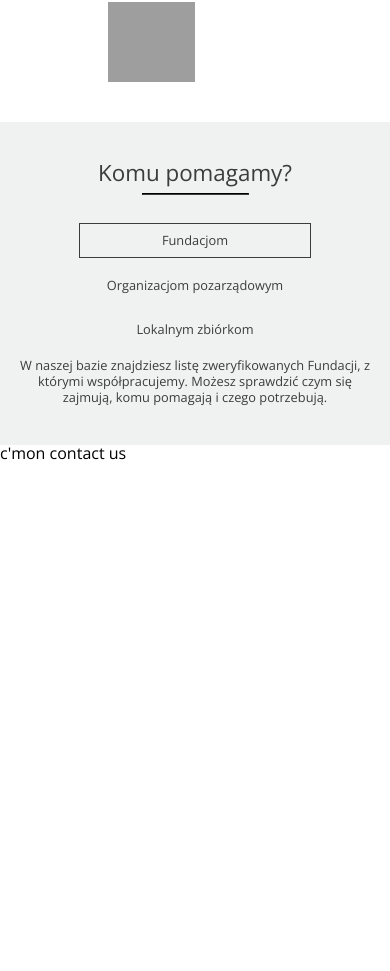
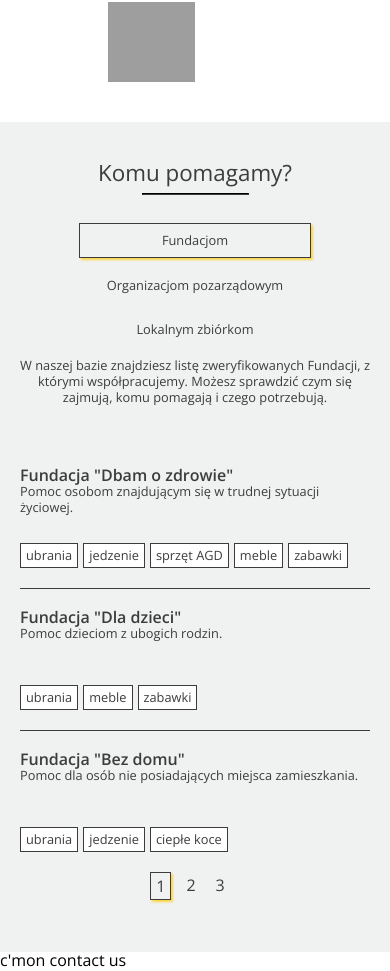
Before and after one commit to szymondros/portf, a React (Create React App) app: page / in a window 390 px wide. Shown: the part 2680-3651 px from the top of the page. Before the commit the page ends 3144 px from the top, so only its background shows below. Built offline with nearby package versions, Linux system fonts and the light colour scheme; grey boxes are pictures that could not be loaded.

Commit message:
who we help mobile version

```diff
--- a/src/components/HelpButton.js
+++ b/src/components/HelpButton.js
@@ -1,12 +1,9 @@
 import React, {useState, useEffect} from 'react';
 
-const HelpButton = ({setOrganization, currentOrganization, text, textToSet}) => {
-
-    const [active, setActive] = useState(false);
+const HelpButton = ({setOrganization, currentOrganization, text, textToSet, data}) => {
 
     const clickHandler = () => {
-        setOrganization(textToSet);
-        setActive(!active);
+        setOrganization(textToSet, data);
     }
 
     useEffect(() => {
--- /dev/null
+++ b/src/components/HelpList.js
@@ -0,0 +1,23 @@
+import React from 'react';
+
+const HelpList = ({currentItems}) => {
+    return (
+        <ul className="help__item-list">
+            { currentItems.map((item, index) =>
+                <li key={index}>
+                    <div className="help__list__title">
+                        <h2>{item.title}</h2>
+                        <p className="item-list__title">{item.desc}</p>
+                    </div>
+                    <div className="help__list__tags">
+                        {
+                            item.items.map((item, index) => <p className="list-tag" key={index}>{item}</p>)
+                        }
+                    </div>
+                </li>
+            )}
+        </ul>
+    );
+};
+
+export default HelpList;
--- a/src/components/HomeWhoWeHelp.js
+++ b/src/components/HomeWhoWeHelp.js
@@ -1,14 +1,33 @@
-import React, {useState} from 'react';
+import React, {useEffect, useState} from 'react';
 import "../scss/home/home-who-we-help.scss";
 import HelpButton from "./HelpButton";
+import collections from "../data/collections";
+import organizations from "../data/organizations";
+import foundations from "../data/foundations";
+import HelpList from "./HelpList";
+import Pagination from "./Pagination";
 
 const HomeWhoWeHelp = () => {
 
     const [currentOrganization, setCurrentOrganization] = useState("Fundacji");
+    const [currentData, setCurrentData] = useState(foundations);
+    const [currentPage, setCurrentPage] = useState(1);
+    const [currentItems, setCurrentItems] = useState([]);
+    const [itemsPerPage] = useState(3);
 
-    const setCurrentHandler = (textToSet) => {
+    const setCurrentHandler = (textToSet, data) => {
         setCurrentOrganization(textToSet);
+        setCurrentData(data);
+        setCurrentPage(1);
     }
+
+    useEffect(() => {
+        const indexOfLastPost = currentPage * itemsPerPage;
+        const indexOfFirstPost = indexOfLastPost - itemsPerPage;
+        setCurrentItems(currentData.slice(indexOfFirstPost, indexOfLastPost));
+    },[currentData, currentPage]);
+
+    const paginate = pageNumber => setCurrentPage(pageNumber);
 
     return (
         <section id="who-we-help" className="home__help home__page__wrapper">
@@ -18,26 +37,36 @@ const HomeWhoWeHelp = () => {
                 <HelpButton setOrganization={setCurrentHandler}
                             currentOrganization={currentOrganization}
                             text="Fundacjom"
-                            textToSet="Fundacji"/>
+                            textToSet="Fundacji"
+                            data={foundations}/>
 
                 <HelpButton setOrganization={setCurrentHandler}
                             currentOrganization={currentOrganization}
                             text="Organizacjom pozarządowym"
-                            textToSet="Organizacji pozarządowych"/>
+                            textToSet="Organizacji pozarządowych"
+                            data={organizations}/>
 
                 <HelpButton setOrganization={setCurrentHandler}
                             currentOrganization={currentOrganization}
                             text="Lokalnym zbiórkom"
-                            textToSet="Lokalnych zbiórek"/>
+                            textToSet="Lokalnych zbiórek"
+                            data={collections}/>
             </div>
-            <p>W naszej bazie znajdziesz listę zweryfikowanych {currentOrganization}, z którymi współpracujemy. Możesz
+            <p className="help__description">W naszej bazie znajdziesz listę zweryfikowanych {currentOrganization}, z którymi współpracujemy. Możesz
                 sprawdzić
                 czym się zajmują, komu pomagają i czego potrzebują.</p>
-            <ul>
-                <li></li>
-                <li></li>
-                <li></li>
-            </ul>
+            <HelpList currentItems={currentItems} />
+            {
+                currentData.length > itemsPerPage ?
+                    <Pagination
+                        itemsPerPage={itemsPerPage}
+                        totalItems={currentData.length}
+                        paginate={paginate}
+                        currentPage={currentPage}
+                    />
+                    :
+                    <div className="empty-paginate"></div>
+            }
         </section>
     );
 };
--- /dev/null
+++ b/src/components/Pagination.js
@@ -0,0 +1,28 @@
+import React from 'react';
+
+const Pagination = ({itemsPerPage, totalItems, paginate, currentPage}) => {
+
+    const pageNumbers = [];
+
+    for (let i = 1; i <= Math.ceil(totalItems / itemsPerPage); i++) {
+        pageNumbers.push(i);
+    }
+
+    return (
+        <>
+            <ul className="help__pagination">
+                { pageNumbers.map(number => (
+                        <li key={number}>
+                            <div onClick={() => paginate(number)} className={currentPage === number ?
+                                "pagination__page__link bordered" : "pagination__page__link"}>
+                                {number}
+                            </div>
+                        </li>
+                    ))
+                }
+            </ul>
+        </>
+    );
+};
+
+export default Pagination;
--- a/src/data/foundations.js
+++ b/src/data/foundations.js
@@ -26,7 +26,7 @@ const foundations = [
     {
         title: 'Fundacja "Wsparcie z nauce"',
         desc: 'Pomoc dzieciom i młodzieży z ubogich rodzin',
-        items: ["ubrania", "komputery", "tablety", "ksiażki", "zabawki edukacyjne"]
+        items: ["ubrania", "komputery", "ksiażki", "zabawki edukacyjne"]
     },
 
     {
@@ -38,19 +38,19 @@ const foundations = [
     {
         title: 'Fundacja "Zdrowy emeryt"',
         desc: 'Pomoc emerytom i rencistom w utrzymaniu dobrej formy',
-        items: ["ubrania sportowe", "przyrządy do ćwiczeń", "sprzęt rehabilitacyjny"]
+        items: ["ubrania sportowe", "sprzęt rehabilitacyjny"]
     },
 
     {
         title: 'Fundacja "Przytulne gniazdko"',
         desc: 'Pomoc dla rodzin z trudnej sytuacji mieszkaniowej',
-        items: ["meble", "dekoracje do domu", "koce", "pościele", "materiały budowlane"]
+        items: ["meble", "dekoracje do domu", "materiały budowlane"]
     },
 
     {
         title: 'Fundacja "Poszkolny zakątek"',
         desc: 'Pomoc odzieciom i młodzieży przez organizację czasu poszkolnego',
-        items: ["stoliki", "krzesła", "komputery", "książki", "przybory szkolne"]
+        items: ["stoliki", "komputery", "książki", "przybory szkolne"]
     },
 ];
 
--- a/src/scss/home/home-nav.scss
+++ b/src/scss/home/home-nav.scss
@@ -72,7 +72,7 @@
     background-color: $yellow-accent-color;
 
     .nav__list {
-      position: fixed;
+      position: absolute;
       top: 0;
       left: 0;
       width: 100%;
--- a/src/scss/home/home-who-we-help.scss
+++ b/src/scss/home/home-who-we-help.scss
@@ -35,17 +35,103 @@
       width: 200px;
     }
   }
-  p {
+  .help__description {
     text-align: center;
     font-size: 0.8rem;
     line-height: 1rem;
+    padding-bottom: 40px;
+  }
+
+  .help__item-list {
+    display: flex;
+    align-items: flex-start;
+    justify-content: center;
+    flex-direction: column;
+    width: 100%;
+
+    li {
+      padding-bottom: 20px;
+      padding-top: 20px;
+      border-bottom: 1px solid $dark-accent-color;
+      width: 100%;
+    }
+
+    li:nth-child(1) {
+      padding-top: 0;
+    }
+
+    li:nth-last-child(1) {
+      border-bottom: none;
+      margin-bottom: 0;
+    }
+  }
+}
+
+.help__list__title {
+  display: flex;
+  justify-content: center;
+  align-items: flex-start;
+  flex-direction: column;
+
+  h2 {
+    font-weight: 600;
+  }
+
+  p {
+    text-align: left;
+  }
+}
+
+.help__list__tags {
+  display: flex;
+  flex-direction: row;
+  font-weight: 300;
+
+  .list-tag {
+    border: 1px solid $dark-accent-color;
+    display: block;
+    padding: 5px 5px;
+    margin-right: 5px;
+    text-align: center;
+    background: white;
+    font-size: 0.8rem;
+  }
+}
+
+.help__pagination {
+  display: flex;
+  height: 40px;
+
+  li {
+
+    .pagination__page__link {
+      padding: 5px;
+      margin-right: 10px;
+    }
   }
 }
 
 .bordered {
   border: 1px solid $dark-accent-color;
+  box-shadow: 2px 2px 2px $yellow-accent-color;
 }
 
 .transparent {
   border: 1px solid transparent;
 }
+
+.item-list__title {
+  height: 40px;
+  padding-bottom: 20px;
+  text-align: center;
+  font-size: 0.8rem;
+  line-height: 1rem;
+}
+
+.help__description {
+  height: 70px;
+}
+
+.empty-paginate {
+  height: 40px;
+}
```
